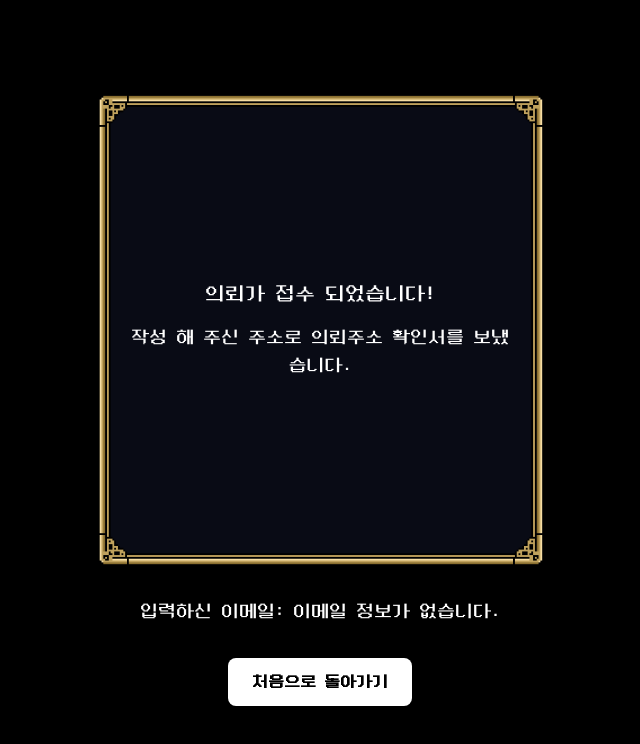
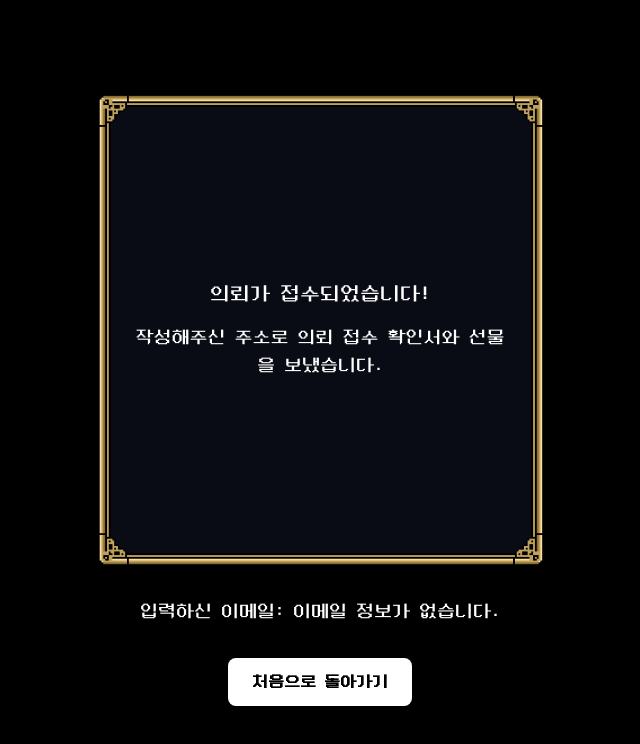
Before and after one commit to graduateB612/B612_Front, a Next.js app: page /result in a window 1280 px wide. Shown: the top 744 px of the page, without its empty margins (320-960 px from the left). Built offline with nearby package versions, Linux system fonts and the light colour scheme.

Commit message:
feat: result 페이지 캐릭터별 결과 문구 구현

```diff
--- a/app/result/page.tsx
+++ b/app/result/page.tsx
@@ -10,15 +10,17 @@ export default function ResultPage() {
   const [email, setEmail] = useState("")
   const [fadeIn, setFadeIn] = useState(false)
   const [dialogueText, setDialogueText] = useState({
-    title: "의뢰가 접수 되었습니다!",
-    content: "작성 해 주신 주소로 의뢰주소 확인서를 보냈습니다.",
+    title: "의뢰가 접수되었습니다!",
+    content: "작성해주신 주소로 의뢰 접수 확인서와 선물을 보냈습니다.",
   })
+  // 캐릭터 선택 여부는 로컬 스토리지에서 직접 확인
 
   useEffect(() => {
     // 로컬 스토리지에서 사용자 이름과 이메일 가져오기
     const userNameFromStorage = localStorage.getItem("userName")
     const emailFromStorage = localStorage.getItem("userEmail")
     const gameStateStr = localStorage.getItem("gameState")
+    const npcId = localStorage.getItem("selectedNpcId")
 
     if (userNameFromStorage) {
       setUserName(userNameFromStorage)
@@ -26,6 +28,33 @@ export default function ResultPage() {
 
     if (emailFromStorage) {
       setEmail(emailFromStorage)
+    }
+
+    // 캐릭터별 커스텀 문구 우선 적용
+    if (npcId) {
+      const name = userNameFromStorage || "OO"
+      const byNpc: Record<string, { title: string; content: string }> = {
+        prince: {
+          title: `${name}님의 소중한 의뢰 받았습니다!`,
+          content: "신속하게 처리할테니 잠시만 기다려주세요.",
+        },
+        rose: {
+          title: "당신이 써준 의뢰 잘 받았어..",
+          content: "가장 먼저 해결 해줄게.\n 걱정하지말고 날 기다려 줘.",
+        },
+        fox: {
+          title: "이게 너의 의뢰구나!",
+          content: "엄청 궁금하니까 나만 보고 올게! 기다려!",
+        },
+        bob: {
+          title: "자네만한 사람이 어떤 의뢰를 맡겼을지 기대되는군.",
+          content: "잠시 기다리게.",
+        },
+      }
+      const mapped = byNpc[npcId]
+      if (mapped) {
+        setDialogueText(mapped)
+      }
     }
 
     // 게임 상태에서 대화 데이터 가져오기
@@ -49,46 +78,56 @@ export default function ResultPage() {
             const textParts = processedText.split("\n")
             console.log("대화 텍스트 분리:", textParts)
 
-            if (textParts.length >= 2) {
+            if (!npcId && textParts.length >= 2) {
               setDialogueText({
                 title: textParts[0],
                 content: textParts.slice(1).join("\n"),
               })
             } else {
               // 줄바꿈이 없는 경우 전체 텍스트를 content로 설정
+              if (!npcId) {
                 setDialogueText({
-                title: "의뢰가 접수 되었습니다!",
+                  title: "의뢰가 접수되었습니다!",
                   content: processedText,
                 })
               }
+            }
           } else {
             // 대화 텍스트가 없는 경우 기본값 설정
+            if (!npcId) {
               setDialogueText({
-              title: "의뢰가 접수 되었습니다!",
-              content: "작성 해 주신 주소로 의뢰주소 확인서를 보냈습니다.",
+                title: "의뢰가 접수되었습니다!",
+                content: "작성해주신 주소로 의뢰 접수 확인서와 선물을 보냈습니다.",
               })
+            }
           }
         } else {
           // 대화 데이터가 없는 경우 기본값 설정
+          if (!npcId) {
             setDialogueText({
-            title: "의뢰가 접수 되었습니다!",
-            content: "작성 해 주신 주소로 의뢰주소 확인서를 보냈습니다.",
+              title: "의뢰가 접수되었습니다!",
+              content: "작성해주신 주소로 의뢰 접수 확인서와 선물을 보냈습니다.",
             })
+          }
         }
       } catch (error) {
         console.error("게임 상태 파싱 오류:", error)
         // 오류 발생 시 기본값 설정
+        if (!npcId) {
           setDialogueText({
-          title: "의뢰가 접수 되었습니다!",
-          content: "작성 해 주신 주소로 의뢰주소 확인서를 보냈습니다.",
+            title: "의뢰가 접수되었습니다!",
+            content: "작성해주신 주소로 의뢰 접수 확인서와 선물을 보냈습니다.",
           })
+        }
       }
     } else {
       // 게임 상태가 없는 경우 기본값 설정
+      if (!npcId) {
         setDialogueText({
-        title: "의뢰가 접수 되었습니다!",
-        content: "작성 해 주신 주소로 의뢰주소 확인서를 보냈습니다.",
+          title: "의뢰가 접수되었습니다!",
+          content: "작성해주신 주소로 의뢰 접수 확인서와 선물을 보냈습니다.",
         })
+      }
     }
 
     // 페이드인 애니메이션 시작
--- a/app/select/page.tsx
+++ b/app/select/page.tsx
@@ -28,7 +28,7 @@ export default function SelectPage() {
       id: "prince",
       name: "어린왕자",
       image: "/image/select_prince.png",
-      description: "머리가 노란 어린왕자",
+      description: "",
       width: 200,
       height: 300,
     },
@@ -36,7 +36,7 @@ export default function SelectPage() {
       id: "rose",
       name: "장미",
       image: "/image/select_rose.png",
-      description: "키가 작은 장미",
+      description: "",
       width: 160,
       height: 240,
     },
@@ -44,7 +44,7 @@ export default function SelectPage() {
       id: "fox",
       name: "여우",
       image: "/image/select_fox.png",
-      description: "꼬리가 있는 여우",
+      description: "",
       width: 200,
       height: 300,
     },
@@ -52,11 +52,19 @@ export default function SelectPage() {
       id: "bob",
       name: "바오밥",
       image: "/image/select_bob.png",
-      description: "나무인 바오밥",
+      description: "",
       width: 200,
       height: 300,
     },
   ]
+
+  // NPC 이름 매핑 (성공/실패 공통 사용)
+  const npcNameMap: Record<string, string> = {
+    prince: "어린왕자",
+    rose: "장미",
+    fox: "여우",
+    bob: "바오밥",
+  }
 
   // 컴포넌트 마운트 시 애니메이션 시작
   useEffect(() => {
@@ -102,14 +110,6 @@ export default function SelectPage() {
         return
       }
 
-      // NPC 이름 매핑
-      const npcNameMap: Record<string, string> = {
-        prince: "어린왕자",
-        rose: "장미",
-        fox: "여우",
-        bob: "바오밥",
-      }
-
       console.log("게임 완료 API 호출 준비:", {
         userId,
         email,
@@ -128,6 +128,9 @@ export default function SelectPage() {
 
       // 게임 상태 업데이트
       localStorage.setItem("gameState", JSON.stringify(response))
+      // 선택 캐릭터 정보를 저장하여 result 페이지에서 문구 분기
+      localStorage.setItem("selectedNpcId", npcId)
+      localStorage.setItem("selectedNpcName", npcNameMap[npcId] || npcId)
 
       // 결과 페이지로 이동
       window.location.href = "/result"
@@ -161,6 +164,9 @@ export default function SelectPage() {
 
         // 게임 상태 저장
         localStorage.setItem("gameState", JSON.stringify(fallbackGameState))
+        // 선택 캐릭터 정보도 함께 저장(실패 케이스)
+        localStorage.setItem("selectedNpcId", npcId)
+        localStorage.setItem("selectedNpcName", npcNameMap[npcId] || npcId)
 
         // 결과 페이지로 이동
         window.location.href = "/result"
```
Lines whose indentation alone changed are shown as unchanged.
